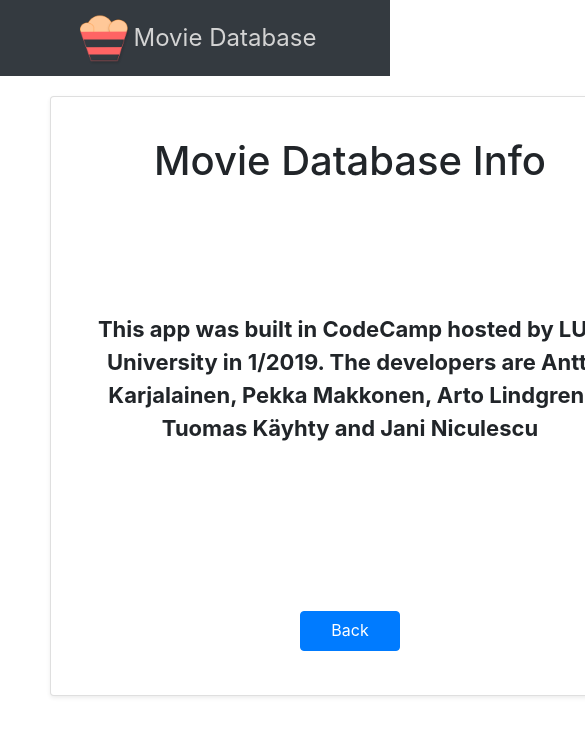
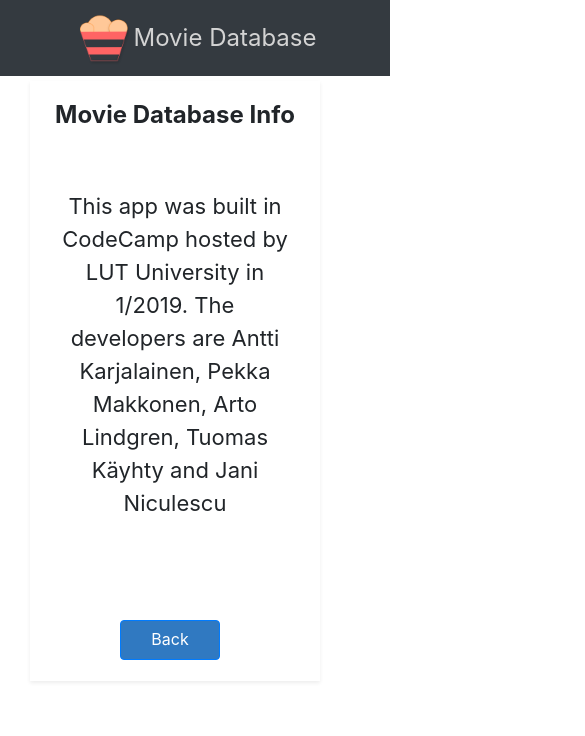
Before and after one commit to LindgrenArto/movie-ui, a React (Create React App) app in the folder movie-ui/: page /info in a window 390 px wide. Shown: the top 736 px of the page, 585 px wide, since content can reach past the window. Built offline with nearby package versions, Linux system fonts and the light colour scheme.

Commit message:
Responsive application

```diff
--- a/movie-ui/src/components/InfoComponent.css
+++ /dev/null
@@ -1,11 +0,0 @@
-h1 {
-
-    text-align: center
-
-}
-
-.basic {
-
-    text-align: center
-
-}
--- a/movie-ui/src/components/InfoComponent.js
+++ b/movie-ui/src/components/InfoComponent.js
@@ -12,13 +12,12 @@ class InfoComponent extends React.Component {
           </div>
         </div>
         <div className="container">
-          <div className="col-sm-8 mx-auto">
+          <div className="card-style">
             <div
-              className="card mb-4 shadow-sm"
-              style={{ height: 600, width: 600, padding: 10 }}
+              className="card-info mb-4 shadow-sm"
             >
-              <h1 style={{ marginTop: 30 }}>Movie Database Info</h1>
-              <p style={{ marginTop: 100, padding: 20, textAlign:"center" }}>
+              <h1 className="header">Movie Database Info</h1>
+              <p className="paragraph">
                 <b>
                   This app was built in CodeCamp hosted by LUT University in
                   1/2019. The developers are Antti Karjalainen, Pekka Makkonen,
@@ -28,7 +27,6 @@ class InfoComponent extends React.Component {
               <div className="button-style">
                 <a
                   href="http://localhost:3000"
-                  className="info-button"
                   type="button"
                   className="btn btn-primary"
                 >
--- a/movie-ui/src/components/MovieRow.jsx
+++ b/movie-ui/src/components/MovieRow.jsx
@@ -1,5 +1,4 @@
 import React from "react";
-
 
 class MovieRow extends React.Component {
   constructor(props) {
@@ -48,12 +47,9 @@ class MovieRow extends React.Component {
 
   render() {
     return (
-      <div className="container">
-        <div className="col-sm-4" style={{ float: "left" }}>
-          <div
-            className="card mb-4 shadow-sm"
-            style={{ height: 900, width: 350, padding: 10 }}
-          >
+      <div className="container" style={{ alignContent: "center" }}>
+        <div className="col-xs-4" style={{ float: "left" }}>
+          <div className="card mb-4 shadow-sm">
             <div>{this.fixPoster()}</div>
             <h3>
               <center>{this.props.movie.title}</center>
@@ -85,15 +81,7 @@ class MovieRow extends React.Component {
                     View
                   </button>
 
-                  <b
-                    style={{
-                      marginLeft: 100,
-                      fontSize: 25,
-                      marginTop: 10
-                    }}
-                  >
-                    {this.props.movie.vote_average}/10
-                  </b>
+                  <b className="b-style">{this.props.movie.vote_average}/10</b>
                 </div>
               </div>
             </div>
--- a/movie-ui/src/index.css
+++ b/movie-ui/src/index.css
@@ -43,6 +43,7 @@ code {
   margin-top: 20px;
   border-radius: 4px;
 }
+
 .button {
   color: white;
   background: #3079c1;
@@ -57,13 +58,18 @@ code {
 }
 
 .card {
-  height: 1400px;
+  height: 900px;
   width: 350px;
-  margin: 20px;
+  padding: 10px;
+  margin: 5px;
 }
 
 .card-info {
-  margin: 50px;
+  height: 600px;
+  width: 600px;
+  padding: 10px;
+  margin: 5px;
+  margin-left: 200px;
 }
 
 .card-text {
@@ -81,17 +87,150 @@ b {
 }
 
 .btn-primary {
+  background-color: #3079c1 !important;
   text-align: center;
   width: 100px;
   height: 40px;
 }
 
 .button-style {
-  margin-left: auto;
-  margin-right: auto;
+  margin-left: 230px;
   margin-top: 130px;
 }
 
-h1 {
+.header {
+  margin-top: 30px;
   text-align: center
 }
+
+.b-style {
+  margin-left: 100px;
+  font-size: 25px;
+  margin-top: 10px;
+}
+
+.paragraph {
+  margin-top: 100px;
+  padding: 20px;
+  text-align: center;
+}
+
+.card-style {
+  margin-left: 300px;
+}
+
+@media (max-width: 576px) {
+  .card {
+    height: 800px;
+    width: 250px;
+    padding: 10px;
+    margin: 5px;
+    margin-left: 25px;
+  }
+
+  .b-style {
+    margin-left: 40px;
+    font-size: 25px;
+    margin-top: 10px;
+  }
+
+  .movie-input {
+    width: 90%;
+    height: 50px;
+    font-size: 16px;
+    display: block;
+    margin: 20px;
+    padding-bottom: 10px;
+    margin-top: 20px;
+    border-radius: 4px;
+  }
+
+  .card-info {
+    height: 600px;
+    width: 290px;
+    padding: 10px;
+    margin: 5px;
+  }
+
+  .header {
+    font-weight: bold;
+    font-size: 24px;
+    margin-top: 10px;
+    text-align: center
+  }
+
+  .paragraph {
+    font-weight: 300;
+    font-size: 20px;
+    margin-top: 40px;
+    padding: 20px;
+    text-align: center;
+  }
+
+  .button-style {
+    margin-top: 80px;
+    margin-left: 80px;
+  }
+
+  .card-style {
+    margin-left: 10px;
+  }
+}
+
+@media only screen and (min-width: 768px) {
+  .card {
+    height: 850px;
+    width: 250px;
+    padding: 10px;
+    margin: 5px;
+    margin-left: 40px;
+  }
+
+  .b-style {
+    margin-left: 40px;
+    font-size: 25px;
+    margin-top: 10px;
+  }
+
+  .movie-input {
+    width: 90%;
+    height: 50px;
+    font-size: 16px;
+    display: block;
+    margin: 20px;
+    padding-bottom: 10px;
+    margin-top: 20px;
+    border-radius: 4px;
+  }
+
+  .card-info {
+    height: 600px;
+    width: 450px;
+    padding: 10px;
+    margin-left: 10px;
+  }
+
+  .header {
+    font-weight: bold;
+    font-size: 24px;
+    margin-top: 10px;
+    text-align: center
+  }
+
+  .paragraph {
+    font-weight: 300;
+    font-size: 20px;
+    margin-top: 40px;
+    padding: 20px;
+    text-align: center;
+  }
+
+  .button-style {
+    margin-top: 80px;
+    margin-left: 170px;
+  }
+
+  .card-style {
+    margin-left: 120px;
+  }
+}
```
